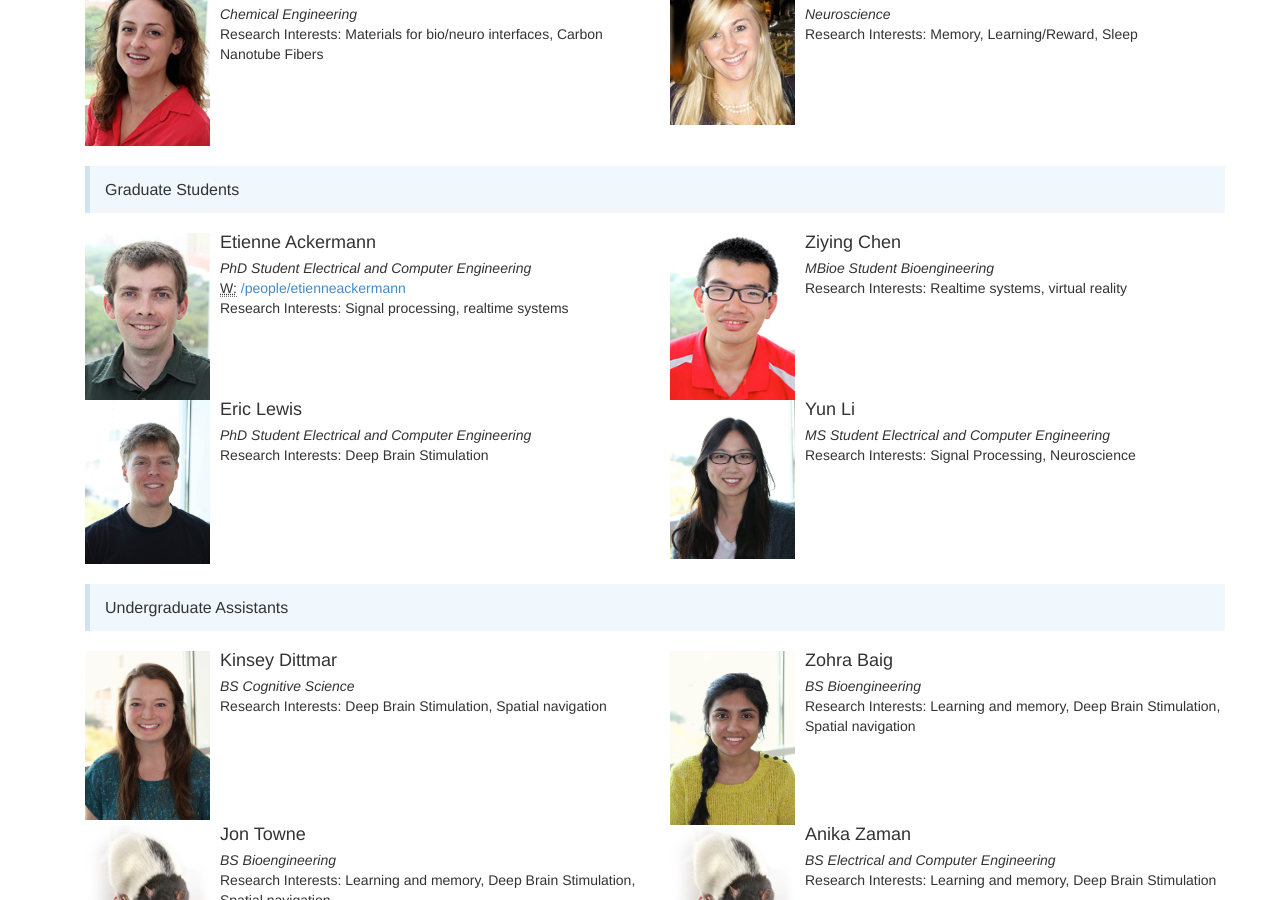
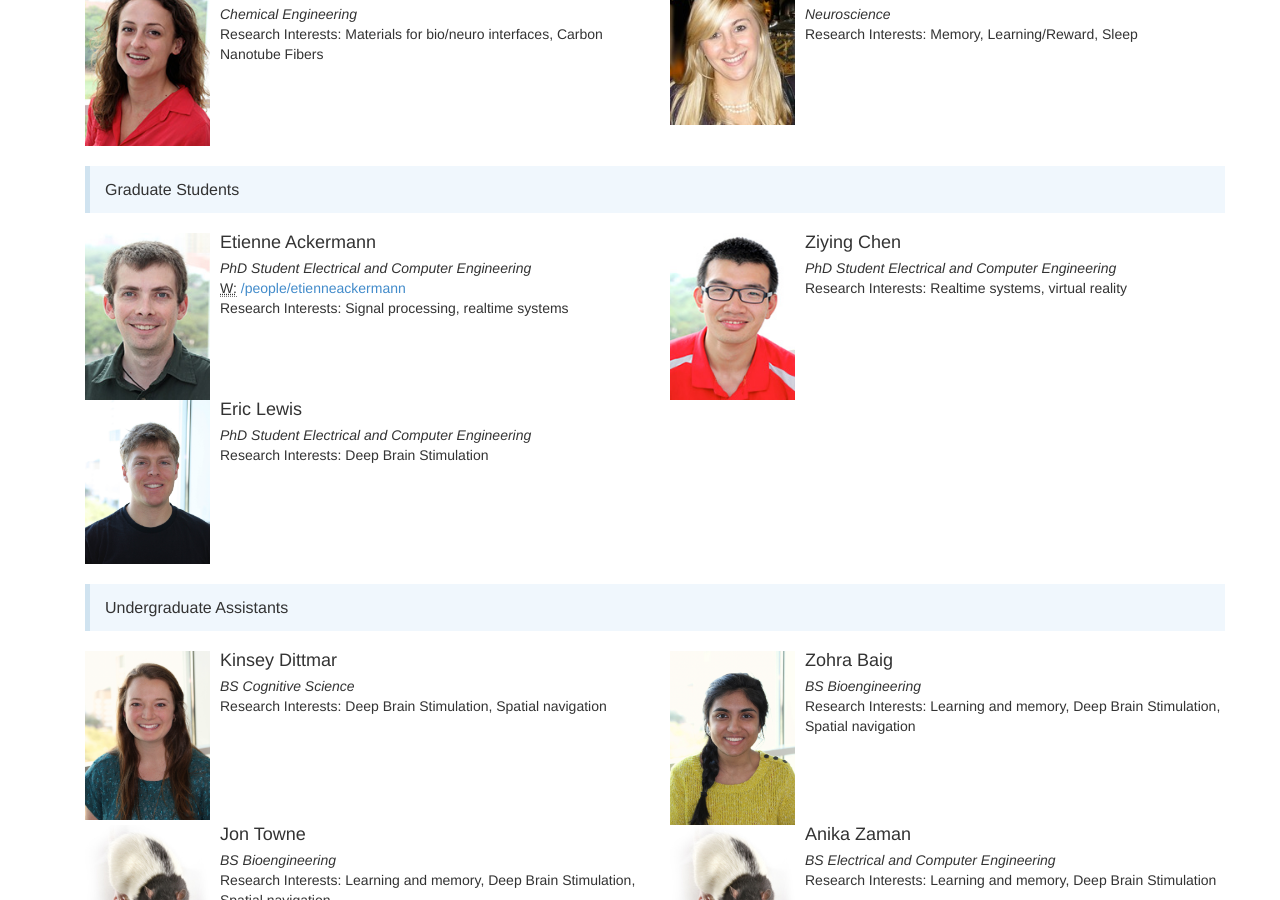
Before and after one commit to kemerelab/kemerelab.github.io, a Jekyll site: the page built from people/index.md, in a window 1280 px wide and 900 px high, scrolled down 504 px. Built offline with Jekyll 4.4.1, drawn with Linux system fonts in a browser that asks for light colours; nearby versions of some CDN libraries.

Commit message:
Changed Ziying's title

```diff
--- a/people/index.md
+++ b/people/index.md
@@ -31,18 +31,13 @@ people:
 
   - name: Ziying Chen
     group: Graduate Students
-    title: MBioe Student Bioengineering
+    title: PhD Student Electrical and Computer Engineering
     interests: Realtime systems, virtual reality
 
   - name: Eric Lewis
     group: Graduate Students
     title: PhD Student Electrical and Computer Engineering
     interests: Deep Brain Stimulation
-
-  - name: Yun Li
-    group: Graduate Students
-    title: MS Student Electrical and Computer Engineering
-    interests: Signal Processing, Neuroscience
 
   - name: Kinsey Dittmar
     group: Undergraduate Students
```
